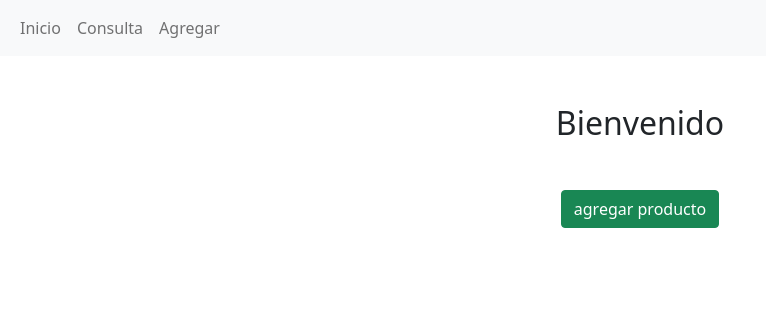
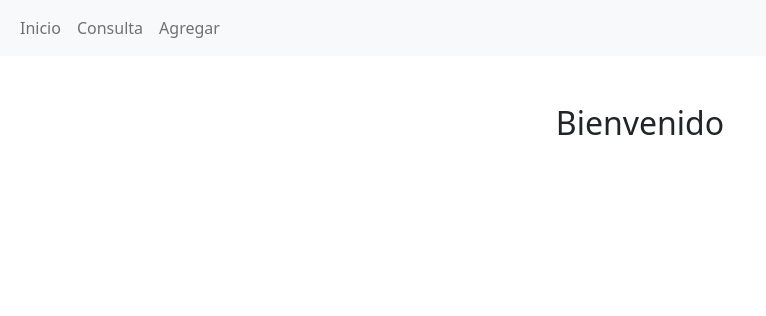
Before and after one commit to martinalanis/mvc-example, a PHP site: page / in a window 1280 px wide. Shown: the top 316 px of the page, without its empty margins (0-766 px from the left). Run offline with PHP 8.4, Linux system fonts and the light colour scheme; a stand-in replaces the project's code that opens the database connection.

Commit message:
FIX: bug de archivo config

```diff
--- a/core/app.php
+++ b/core/app.php
@@ -1,5 +1,4 @@
 <?php
-require_once 'config/config.php';
 require_once 'controller.php';
 require_once 'controllers/error.php';
 require_once 'view.php';
--- a/views/main/index.php
+++ b/views/main/index.php
@@ -2,9 +2,4 @@
 	<h2 class="mb-5">
 		Bienvenido
 	</h2>
-	<div class="row">
-		<div class="col">
-			<a href="agregar" class="btn btn-success">agregar producto</a>
-		</div>
-	</div>
 </div>
```
